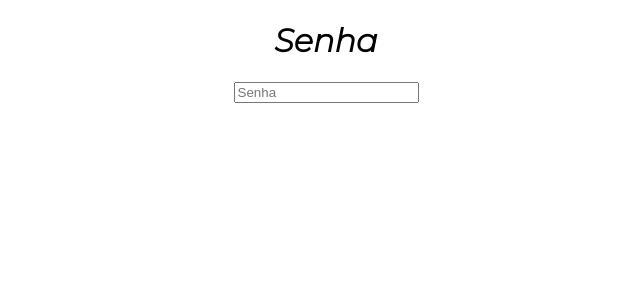
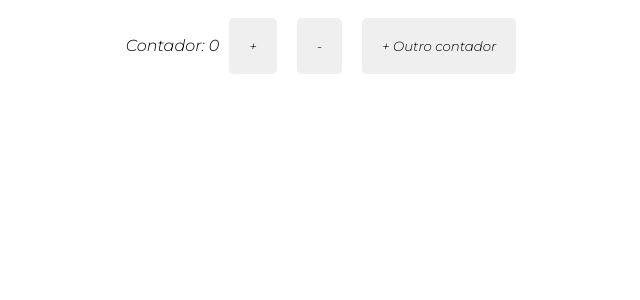
Before and after one commit to JordanGMaria/react-hooks, a React (Create React App) app: page /useCallback in a window 1280 px wide. Before the commit this address led to /useMemo. Shown: the top 300 px of the page, without its empty margins (314-954 px from the left). Built offline with nearby package versions, Linux system fonts and the light colour scheme.

Commit message:
exemplo de Use Callback

```diff
--- a/src/routes.js
+++ b/src/routes.js
@@ -3,17 +3,19 @@ import { Route, Switch, Redirect } from "react-router";
 import useMemo from "./useMemo";
 import useReducer from "./useReducer";
 import useContext from "./useContext";
+import useCallback from './useCallback';
 
 const Routes = () => (
   <Switch>
     <Route exact path="/useMemo" component={useMemo} />
     <Route exact path="/useReducer" component={useReducer} />
     <Route exact path="/useContext" component={useContext} />
+    <Route exact path="/useCallback" component={useCallback} />
     <Route exact path="/">
-      <Redirect to="/useMemo" />
+      <Redirect to="/useCallback" />
     </Route>
     <Route exact path="*">
-      <Redirect to="/useMemo" />
+      <Redirect to="/useCallback" />
     </Route>
   </Switch>
 );
--- a/src/style.css
+++ b/src/style.css
@@ -10,3 +10,7 @@ body {
   margin: 10px;
   font-family: "Montserrat", sans-serif;
 }
+
+ul {
+  list-style-type: none;
+}
--- /dev/null
+++ b/src/useCallback/index.js
@@ -0,0 +1,45 @@
+import React, { useCallback, useState } from "react";
+
+export default function useCallbackPage() {
+
+  // Hook useCallback é muito útil para evitar renderizações desnecessárias.
+
+  const [contador, setContador] = useState(0);
+
+  const [outroContador, setoutroContador] = useState(0);
+
+  // O problema é que contador é atualizado, todas as 3 funções são recriadas novamente, inclusive a "incrementarOutroContador", que não tem um state direto alterado
+  const incrementar = () => {
+    setContador(contador + 1);
+  };
+  const decrementar = () => {
+    setContador(contador - 1);
+  };
+  const incrementarOutroContador = () => {
+    setoutroContador(outroContador - 1);
+  };
+
+
+  // Desta forma "incrementarOutroContador", não será diretamente afetador pela reconstrução
+  const incrementarCallback = useCallback(() => {
+    setContador(contador + 1);
+  }, [contador]);
+
+  const decrementarCallback = useCallback(() => {
+    setContador(contador - 1);
+  }, [contador]);
+
+  const incrementarOutroContadorCallback = useCallback(() => {
+    setoutroContador(outroContador - 1);
+  }, [outroContador]);
+
+
+  return (
+    <div>
+      Contador: {contador}
+      <button className="button" onClick={incrementarCallback}>+</button>
+      <button className="button" onClick={decrementarCallback}>-</button>
+      <button className="button" onClick={incrementarOutroContadorCallback}>+ Outro contador</button>
+    </div>
+  );
+}
```
Also changed, not shown: 1 other file (tests, documents, lock files or other folders).
